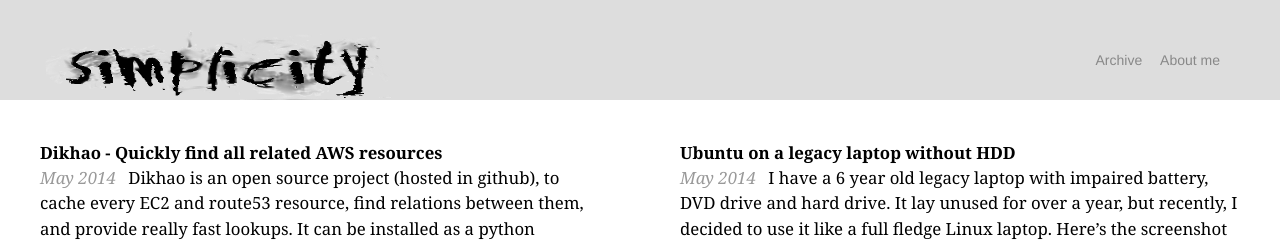
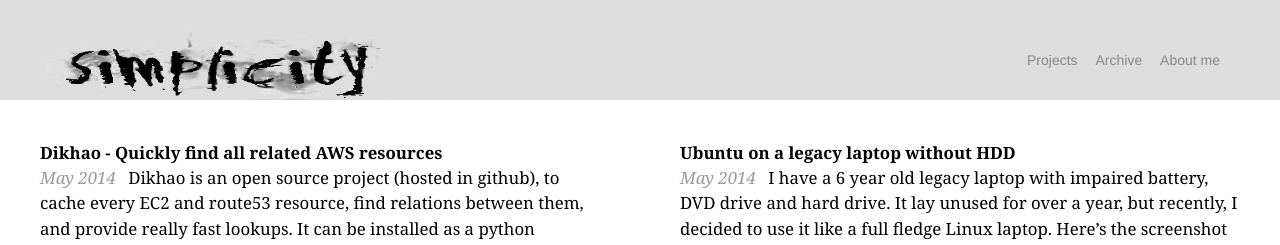
Before and after one commit to rohit01/blog_backup, a Jekyll site: the page built from index.html, in a window 1280 px wide. Shown: the top 245 px of the page. Built offline with Jekyll 4.4.1, drawn with Linux system fonts in a browser that asks for light colours; some web fonts are replaced; Markdown is read by kramdown in place of the engine named in the settings.

Commit message:
Projects link added

```diff
--- a/_layouts/default.html
+++ b/_layouts/default.html
@@ -67,8 +67,9 @@
     <header>
       <h1 class="logo" onclick="document.location.href='/';"><a href="/"><img src="/res/logo.png" width="350" height="70" alt="rohit.io"></a></h1>
       <ul class="navigation">
-<!--         <li><a href="/photos/"{% if page.url contains "/photos/" %}class="active"{% endif %} title="A selection of recent photography">Photography</a></li>
-        <li><a href="/projects/"{% if page.url contains "/projects/" %}class="active"{% endif %} title="Projects I am or was involved in">Projects</a></li> -->
+        <!-- <li><a href="/photos/"{% if page.url contains "/photos/" %}class="active"{% endif %} title="A selection of recent photography">Photography</a></li> -->
+        <!-- <li><a href="/projects/"{% if page.url contains "/projects/" %}class="active"{% endif %} title="Projects I am or was involved in">Projects</a></li> -->
+        <li><a href="https://github.com/rohit01?tab=repositories">Projects</a></li>
         <li><a href="/archive/"{% if page.url contains "/archive/" %}class="active"{% endif %} title="Archived articles">Archive</a></li>
         <li><a href="/about/"{% if page.url contains "/about/" %}class="active"{% endif %}>About me</a></li>
       </ul>
```
